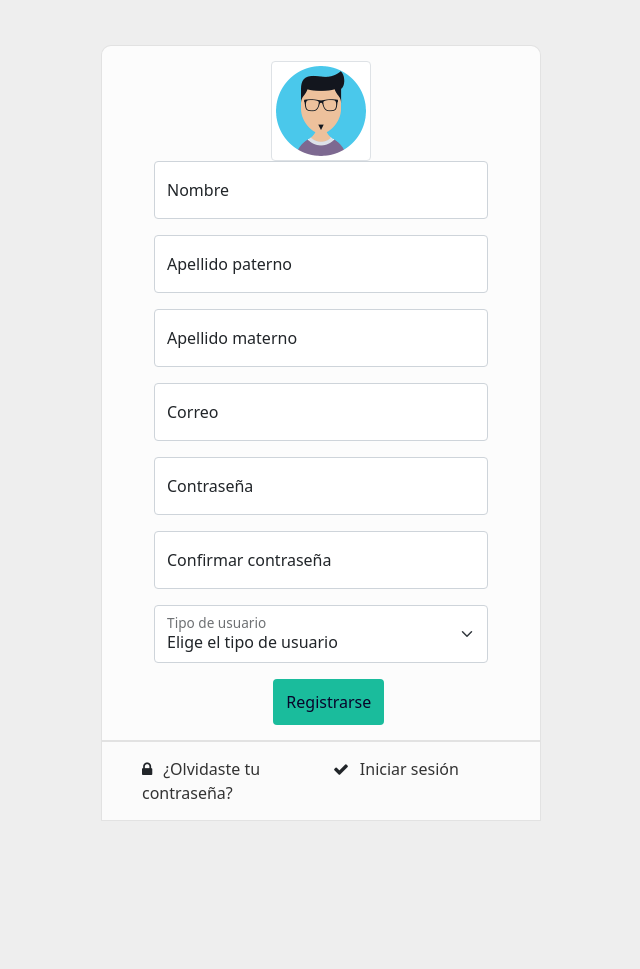
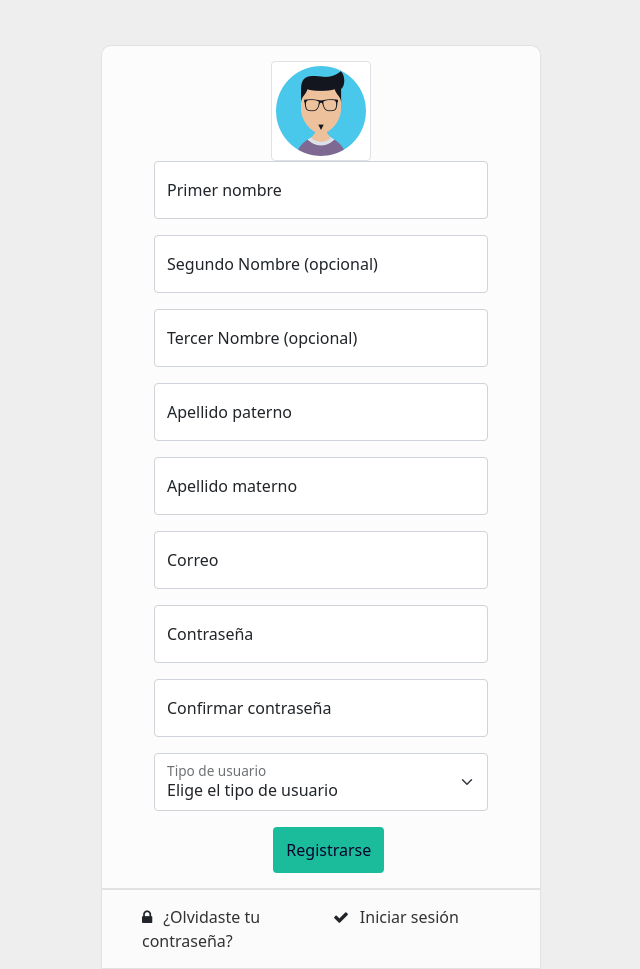
Before and after one commit to karenRam15/Clicciona, a PHP site: page /login/register.php in a window 1280 px wide. Shown: the whole page, without its empty margins (319-959 px from the left). Before the commit the page ends 820 px from the top, so only its background shows below. Run offline with PHP 8.4, Linux system fonts and the light colour scheme.

Commit message:
Creacion de campos de bd

```diff
--- a/login/insert_user.php
+++ b/login/insert_user.php
@@ -1,7 +1,9 @@
 <?php
 require_once "Cl/DBclass.php";
 
-$nombre = $_POST['nombre'];
+$primer_nombre = $_POST['primer_nombre'];
+$segundo_nombre =$_POST['segundo_nombre'];
+$tercer_nombre =$_POST['tercer_nombre'];
 $apellido_p = $_POST['apellido_p'];
 $apellido_m = $_POST['apellido_m'];
 $email = $_POST['email'];
@@ -12,7 +14,7 @@ $query = mysqli_query($con, $sql);
 if(mysqli_num_rows($query)>0){
     echo "2";
 }else{
-    $sql2 = "INSERT INTO usuarios VALUES(NULL, '$nombre', '$apellido_p', '$apellido_m', '$email', '$pass', '$tipo_usuario', '0')";
+    $sql2 = "INSERT INTO usuarios VALUES(NULL, '$primer_nombre', '$segundo_nombre', '$tercer_nombre', '$apellido_p', '$apellido_m', '$email', '$pass', '$tipo_usuario', '0','0')";
     $query2 = mysqli_query($con, $sql2);
     if($query2){
         echo "1";
--- a/login/register.php
+++ b/login/register.php
@@ -79,10 +79,22 @@
 				<form method="POST">
 					<div class="container-fluid">
 		          	<div class="row">
+			          	 <div class="col-lg-12">
+			              <div class="form-floating mb-3">
+			                <input type="text" class="form-control" id="name" name="name" placeholder="Nombre">
+			                  <label for="floatingInput">Primer nombre</label>
+			              </div>
+			            </div>
 			            <div class="col-lg-12">
 			              <div class="form-floating mb-3">
-			                <input type="text" class="form-control" id="name" name="name" placeholder="Nombre">
-			                  <label for="floatingInput">Nombre</label>
+			                <input type="text" class="form-control" id="name2" name="name2" placeholder="Nombre">
+			                  <label for="floatingInput">Segundo Nombre (opcional) </label>
+			              </div>
+			            </div>
+			            <div class="col-lg-12">
+			              <div class="form-floating mb-3">
+			                <input type="text" class="form-control" id="name3" name="name3" placeholder="Nombre">
+			                  <label for="floatingInput">Tercer Nombre (opcional)</label>
 			              </div>
 			            </div>
 						<div class="col-lg-12">
@@ -153,20 +165,16 @@
 		</div>
 	</div>
 	<script type="text/javascript">
-		var apellido_p = $('#apellido_p').val();
-		var apellido_m = $('#apellido_m').val();
-		var email = $('#email').val();
-		var pass = $('#password').val();
-		var passc = $('#confirm_password').val();
-		var tipo_usuario = $('#tipo_usuario').val();
 		$('#submit_btn').click(function(){
-			if($('#name').val()=="" || $('#apellido_p').val()=="" || $('#apellido_m').val()=="" || $('#email').val()=="" || $('#pass').val()==""|| $('#passc').val()=="" || $('#tipo_usuario').val()==""){
+			if($('#name').val()=="" || $('#name2').val()=="" || $('#name3').val()=="" || $('#apellido_p').val()=="" || $('#apellido_m').val()=="" || $('#email').val()=="" || $('#pass').val()==""|| $('#passc').val()=="" || $('#tipo_usuario').val()==""){
 				$('#liveToast').toast('show');
 			}else{
 				if ($('#password').val() != $('#confirm_password').val()) {
 					$('#contrasenas').toast('show');
 				}else{
-					var cadena = "nombre="+$('#name').val()+
+					var cadena = "primer_nombre="+$('#name').val()+
+					"&segundo_nombre="+$('#name2').val()+
+					"&tercer_nombre="+$('#name3').val()+
 					"&apellido_p="+$('#apellido_p').val()+
 					"&apellido_m="+$('#apellido_m').val()+
 					"&email="+$('#email').val()+
```
